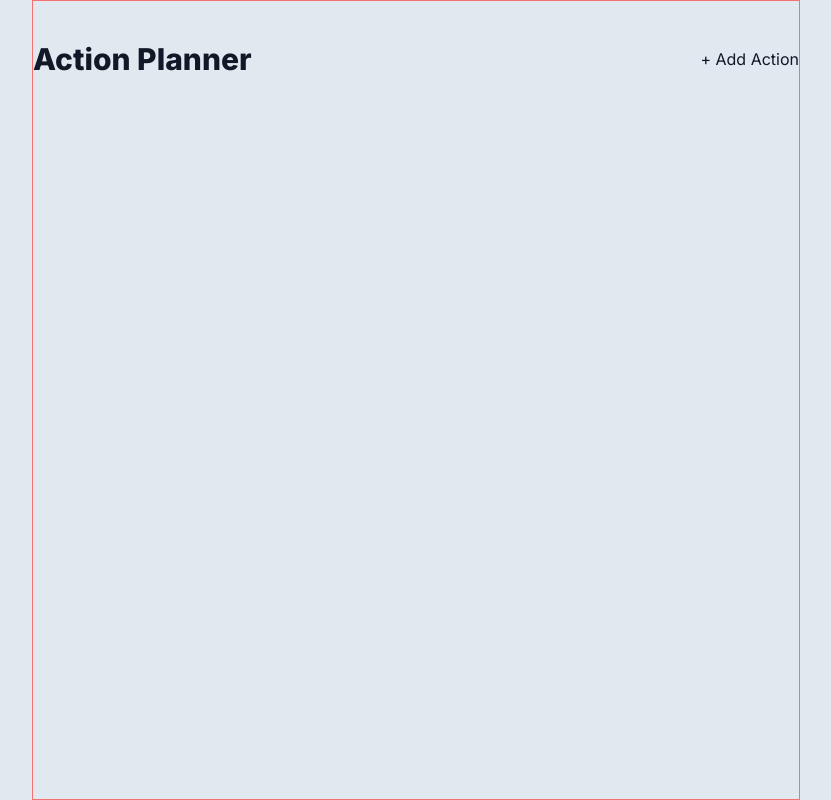
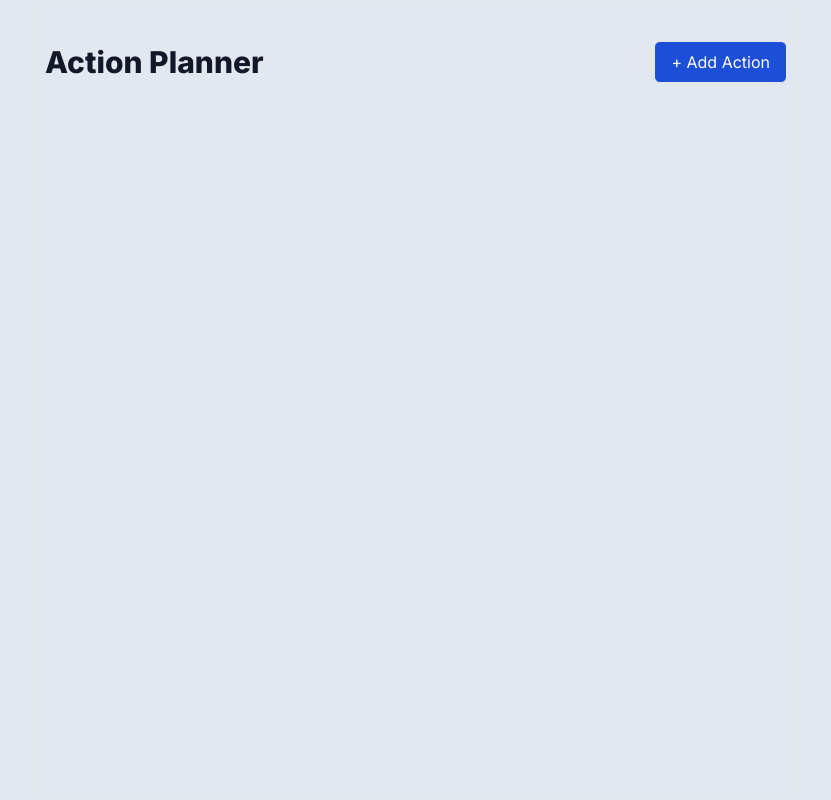
Before and after one commit to zohaibwebdev/action-planner, a Next.js app: page / in a window 1280 px wide. Shown: the whole page, without its empty margins (224-1055 px from the left). Built offline with nearby package versions, Linux system fonts and the light colour scheme.

Commit message:
feat: custom button

```diff
--- a/src/shared/components/action-planner/action-planner.component.tsx
+++ b/src/shared/components/action-planner/action-planner.component.tsx
@@ -4,7 +4,7 @@ import Header from '../header/header.component'
 const ActionPlanner = () => {
     return (
         <div className="bg-slate-200 min-h-[100vh] text-gray-900 flex justify-center">
-            <div className="py-10 border border-red-400 max-w-screen-md w-full">
+            <div className="py-10 px-3 border max-w-screen-md w-full">
                 <Header />
             </div>
         </div>
--- a/src/shared/components/header/header.component.tsx
+++ b/src/shared/components/header/header.component.tsx
@@ -1,10 +1,17 @@
+import CustomButton from '@/shared/ui/custom-button/custom-button.component'
+import { CustomButtonTypes } from '@/shared/ui/custom-button/custom-button.types'
 import React from 'react'
 
 const Header = () => {
+    const handle = () => {
+        console.log('click')
+    }
     return (
         <div className="flex justify-between items-center">
             <h1 className="font-extrabold text-3xl">Action Planner</h1>
-            <button>+ Add Action</button>
+            <CustomButton type={CustomButtonTypes.PRIMARY} onClick={handle}>
+        + Add Action
+            </CustomButton>
         </div>
     )
 }
--- /dev/null
+++ b/src/shared/ui/custom-button/custom-button.component.tsx
@@ -0,0 +1,15 @@
+import React, { FC } from 'react'
+import { customButtonStyles, ICustomButton } from './custom-button.types'
+
+const CustomButton: FC<ICustomButton> = ({ children, type, onClick, isDisable, hidden }) => {
+    if (hidden) {
+        return null
+    }
+    return (
+        <button className={`${customButtonStyles[type]}`} disabled={isDisable} onClick={() => onClick?.()}>
+            {children}
+        </button>
+    )
+}
+
+export default CustomButton
--- /dev/null
+++ b/src/shared/ui/custom-button/custom-button.types.ts
@@ -0,0 +1,23 @@
+import { PropsWithChildren } from 'react'
+
+export interface ICustomButton extends PropsWithChildren {
+  type: CustomButtonTypes
+  onClick?: () => void
+  isDisable?: boolean
+  hidden?: boolean
+}
+export enum CustomButtonTypes {
+  PRIMARY = 'PRIMARY',
+  SECONDARY = 'SECONDARY',
+  LOW = 'LOW',
+  MEDIUM = 'MEDIUM',
+  HIGH = 'HIGH',
+}
+
+export const customButtonStyles = {
+    [CustomButtonTypes.PRIMARY]: 'bg-blue-700 text-white px-4 py-2 border rounded-md',
+    [CustomButtonTypes.SECONDARY]: 'bg-blue-700 text-white px-4 py-2 border rounded-md',
+    [CustomButtonTypes.LOW]: 'bg-blue-700 text-white px-4 py-2 border rounded-md',
+    [CustomButtonTypes.MEDIUM]: 'bg-blue-700 text-white px-4 py-2 border rounded-md',
+    [CustomButtonTypes.HIGH]: 'bg-blue-700 text-white px-4 py-2 border rounded-md',
+}
```
